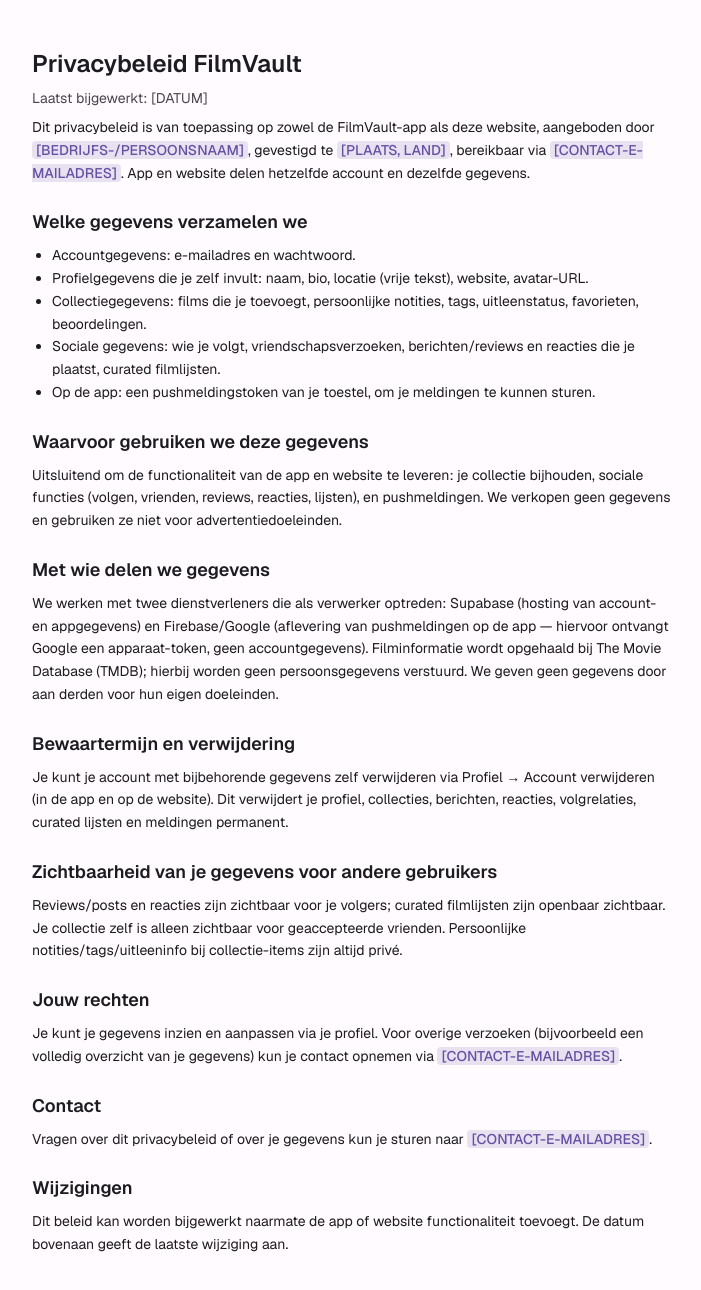
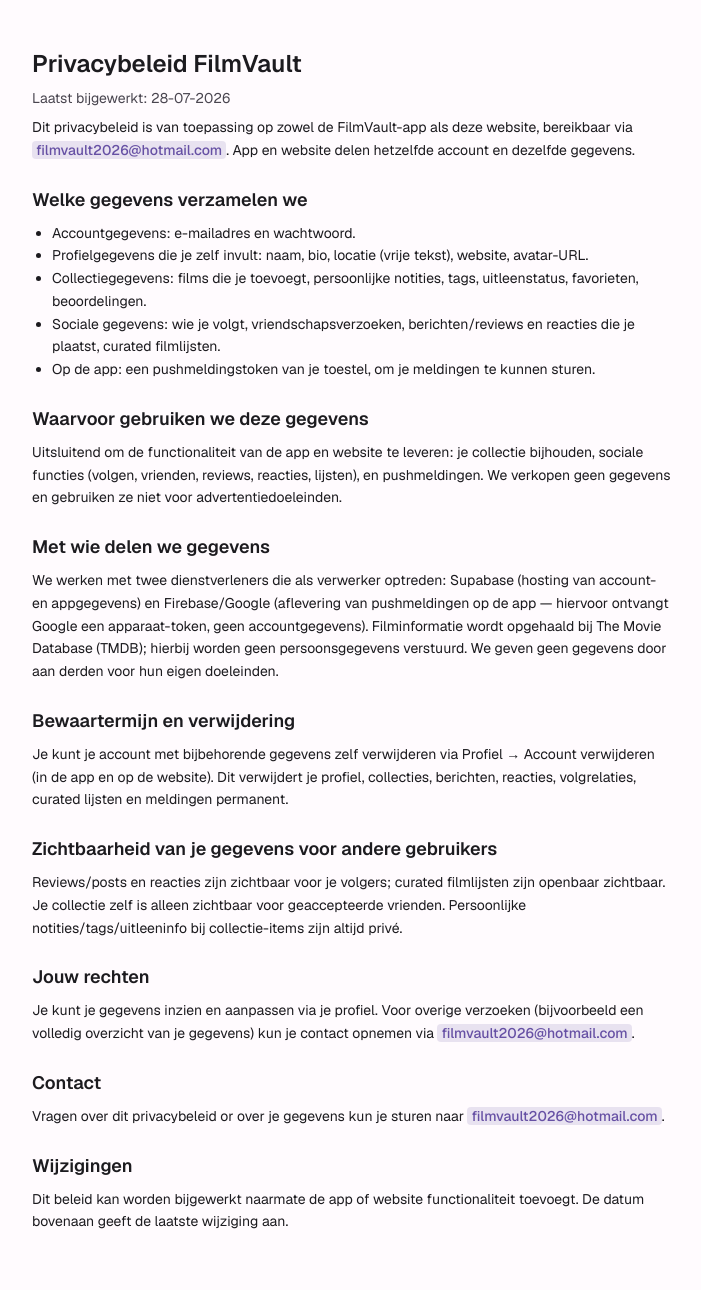
Before and after one commit to dende1234/filmvault-web, a Next.js app: page /privacy in a window 1280 px wide. Shown: the top 1290 px of the page, without its empty margins (288-989 px from the left). Built offline with nearby package versions, Linux system fonts and the light colour scheme; no server answers.

Commit message:
privacy beleid aangepast

```diff
--- a/app/privacy/page.tsx
+++ b/app/privacy/page.tsx
@@ -14,12 +14,11 @@
   return (
     <>
       <h1>Privacybeleid FilmVault</h1>
-      <p className="text-sm text-muted-foreground">Laatst bijgewerkt: [DATUM]</p>
+      <p className="text-sm text-muted-foreground">Laatst bijgewerkt: 28-07-2026</p>
 
       <p>
-        Dit privacybeleid is van toepassing op zowel de FilmVault-app als deze website, aangeboden door{" "}
-        <mark>[BEDRIJFS-/PERSOONSNAAM]</mark>, gevestigd te <mark>[PLAATS, LAND]</mark>, bereikbaar via{" "}
-        <mark>[CONTACT-E-MAILADRES]</mark>. App en website delen hetzelfde account en dezelfde gegevens.
+        Dit privacybeleid is van toepassing op zowel de FilmVault-app als deze website, bereikbaar via{" "}
+        <mark>filmvault2026@hotmail.com</mark>. App en website delen hetzelfde account en dezelfde gegevens.
       </p>
 
       <h2>Welke gegevens verzamelen we</h2>
@@ -64,12 +63,12 @@
       <h2>Jouw rechten</h2>
       <p>
         Je kunt je gegevens inzien en aanpassen via je profiel. Voor overige verzoeken (bijvoorbeeld een volledig
-        overzicht van je gegevens) kun je contact opnemen via <mark>[CONTACT-E-MAILADRES]</mark>.
+        overzicht van je gegevens) kun je contact opnemen via <mark>filmvault2026@hotmail.com</mark>.
       </p>
 
       <h2>Contact</h2>
       <p>
-        Vragen over dit privacybeleid of over je gegevens kun je sturen naar <mark>[CONTACT-E-MAILADRES]</mark>.
+        Vragen over dit privacybeleid or over je gegevens kun je sturen naar <mark>filmvault2026@hotmail.com</mark>.
       </p>
 
       <h2>Wijzigingen</h2>
```
